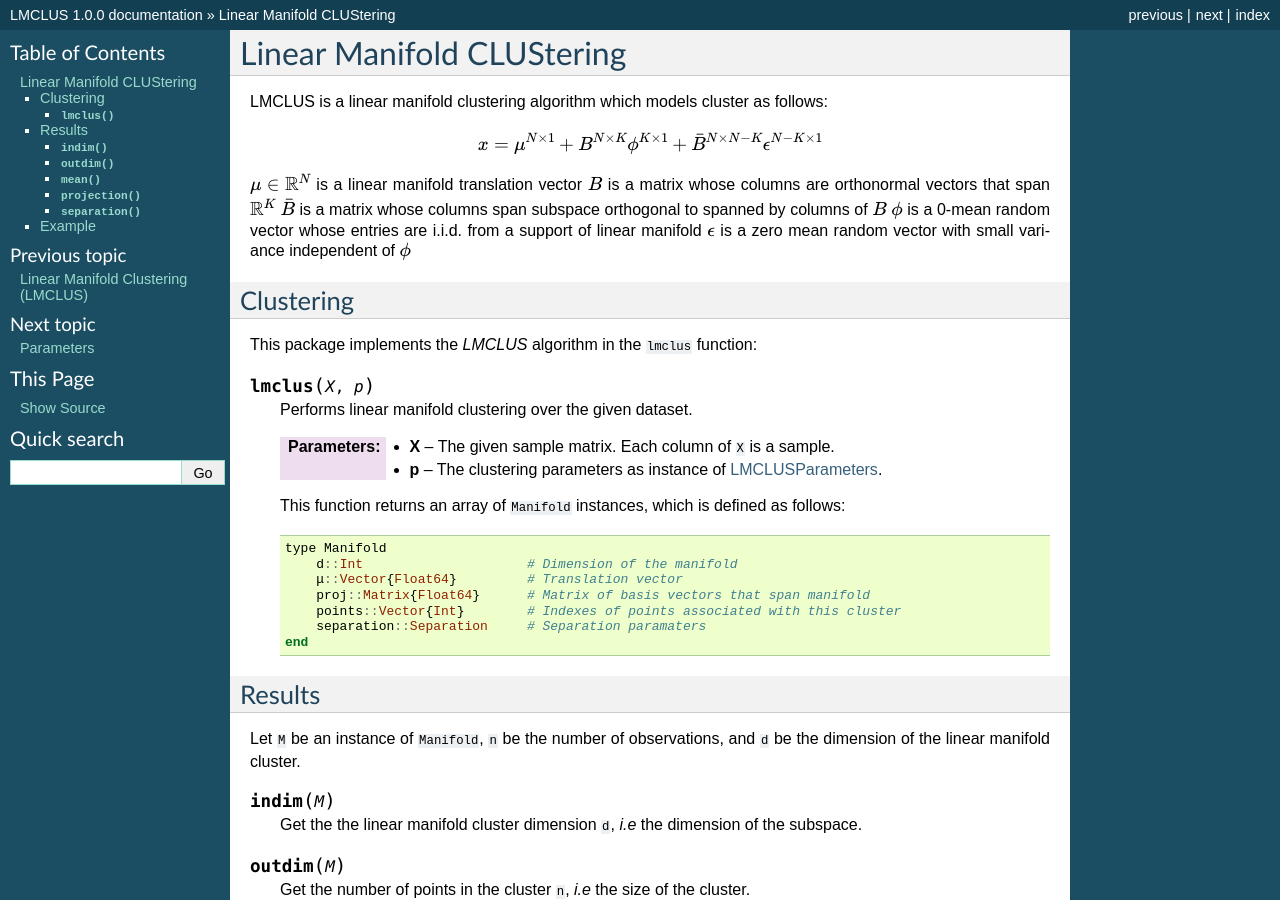
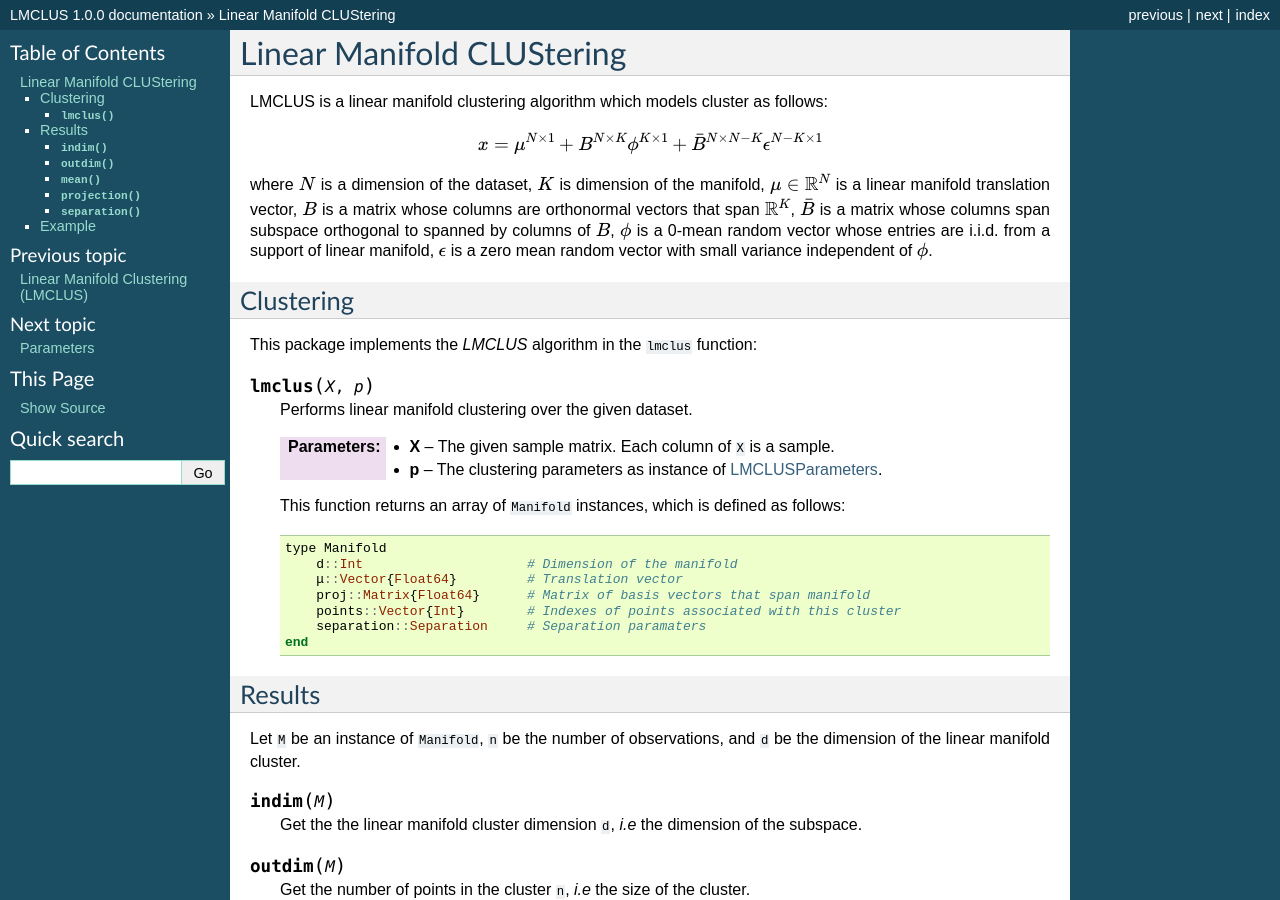
Before and after one commit to wildart/LMCLUS.jl, a Sphinx documentation site: the page built from docs/source/lmclus.rst, in a window 1280 px wide and 900 px high. Built offline with Sphinx 7.4.7, drawn with Linux system fonts in a browser that asks for light colours; formulas are drawn with MathJax 3.

Commit message:
updated LMC description

```diff
--- a/docs/source/lmclus.rst
+++ b/docs/source/lmclus.rst
@@ -8,11 +8,12 @@ LMCLUS is a linear manifold clustering algorithm which models cluster as follows
     x = \mu^{N \times 1} + B^{N \times K} \phi^{K \times 1} +
         \bar{B}^{N \times N-K} \epsilon^{N-K \times 1}
 
-:math:`\mu \in \mathbb{R}^N` is a linear manifold translation vector
-:math:`B` is a matrix whose columns are orthonormal vectors that span :math:`\mathbb{R}^K`
-:math:`\bar{B}` is a matrix whose columns span subspace orthogonal to spanned by columns of :math:`B`
-:math:`\phi` is a 0-mean random vector whose entries are i.i.d. from a support of linear manifold
-:math:`\epsilon` is a zero mean random vector with small variance independent of :math:`\phi`
+where :math:`N` is a dimension of the dataset, :math:`K` is dimension of the manifold,
+:math:`\mu \in \mathbb{R}^N` is a linear manifold translation vector,
+:math:`B` is a matrix whose columns are orthonormal vectors that span :math:`\mathbb{R}^K`,
+:math:`\bar{B}` is a matrix whose columns span subspace orthogonal to spanned by columns of :math:`B`,
+:math:`\phi` is a 0-mean random vector whose entries are i.i.d. from a support of linear manifold,
+:math:`\epsilon` is a zero mean random vector with small variance independent of :math:`\phi`.
 
 Clustering
 ----------
```
